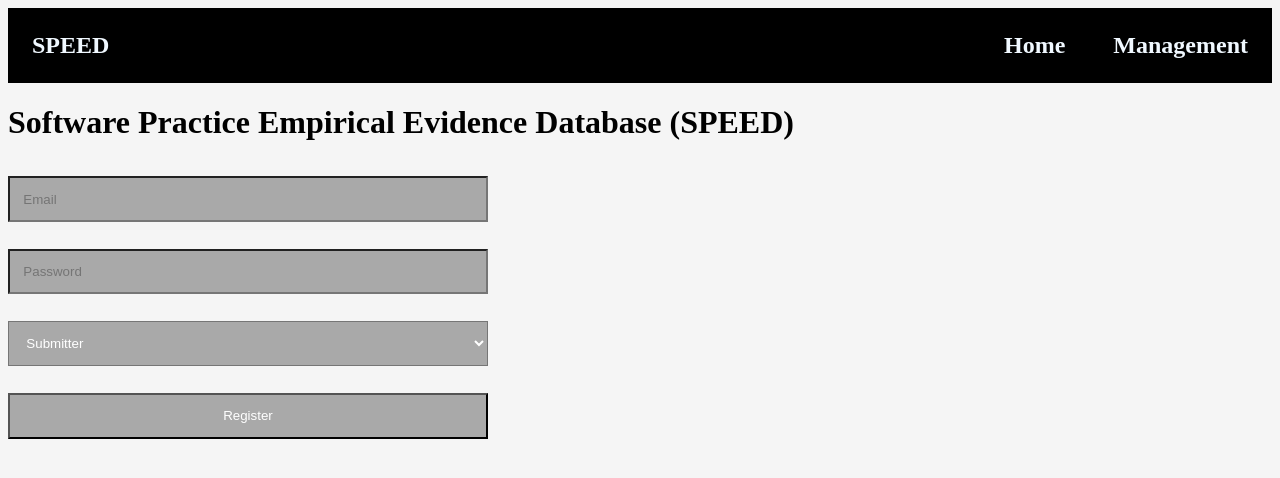
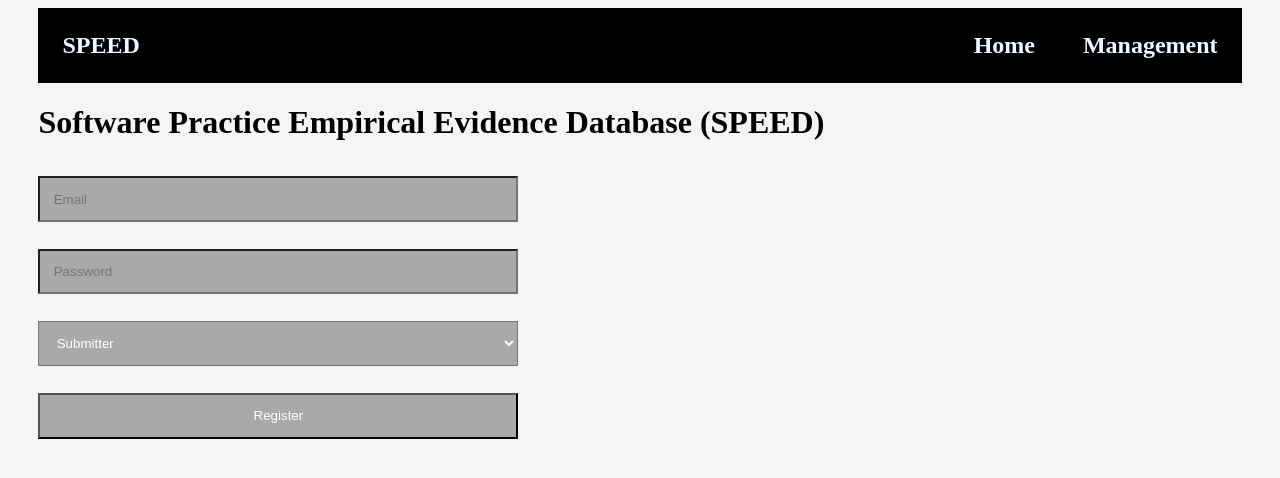
Before and after one commit to jimmyAUT/CISE_SPEED_Group5101, a Next.js app in the folder frontend/: page /register in a window 1280 px wide. Shown: the top 478 px of the page. Built offline with nearby package versions, Linux system fonts and the light colour scheme.

Commit message:
merge session_test

```diff
--- a/frontend/src/pages/search/index.tsx
+++ b/frontend/src/pages/search/index.tsx
@@ -242,7 +242,9 @@ const Search: React.FC = () => {
             ))}
           </tbody>
         </table>
-      ) : null}
+      ) : (
+        <p>No articles in this range years.</p>
+      )}
     </div>
   );
 };
--- a/frontend/styles/globals.scss
+++ b/frontend/styles/globals.scss
@@ -1,6 +1,7 @@
 @import "./Form.module.scss";
 
 .form {
+  position: relative;
   display: flex;
   flex-direction: column;
   max-width: 30em;
@@ -63,4 +64,6 @@ body {
 
 body {
   background-color: whitesmoke;
+  margin-left: 3%;
+  margin-right: 3%;
 }
```
